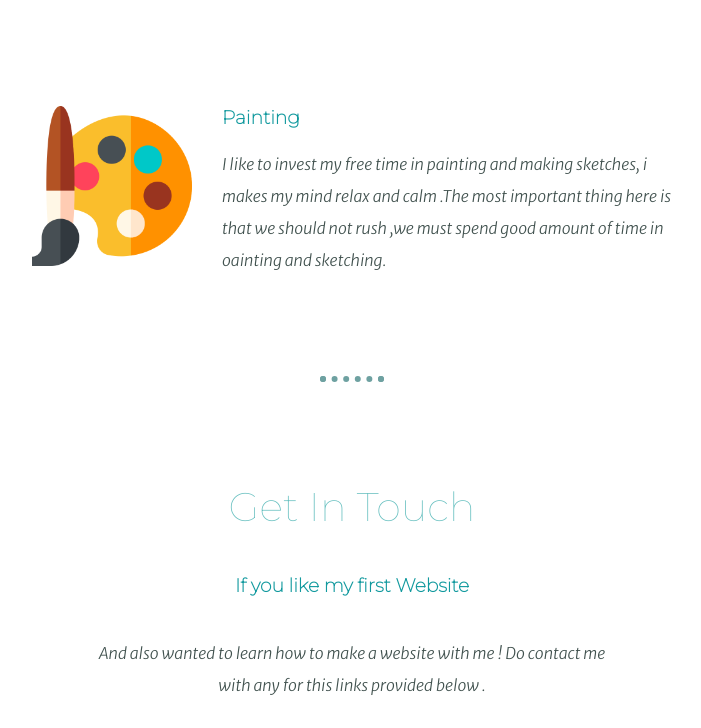
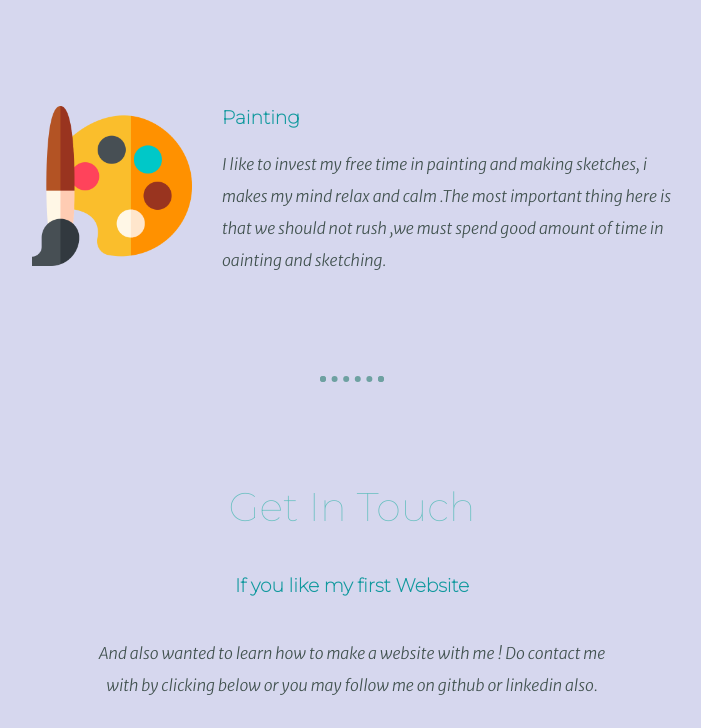
Before and after one commit to shahhardik4599/first-website, a plain HTML site: page CSS - First site/index.html in a window 1280 px wide. Shown: the part 1958-2686 px from the top of the page, without its empty margins (288-989 px from the left). Drawn offline with Linux system fonts and the light colour scheme.

Commit message:
some chnages

```diff
--- a/CSS - First site/css/styles.css
+++ b/CSS - First site/css/styles.css
@@ -38,6 +38,7 @@ hr{
     padding-top: 100px;
 }
 .middle-container{
+    background-color: rgb(214, 215, 238);
     margin: 100px 0;
 }
 
--- a/CSS - First site/index.html
+++ b/CSS - First site/index.html
@@ -46,7 +46,7 @@
         <div class="contact-me">
           <h2>Get In Touch</h2>
           <h3>If you like my first Website </h3>
-          <p class="contact-details">And also wanted to learn how to make a website with me ! Do contact me with any for this links provided below .</p>
+          <p class="contact-details">And also wanted to learn how to make a website with me ! Do contact me with by clicking below or you may follow me on github or linkedin also.</p>
           <a class="btn" href="mailto:hardikshah20021@gmail.com">CONTACT ME</a>
         </div>
       </div>
```
